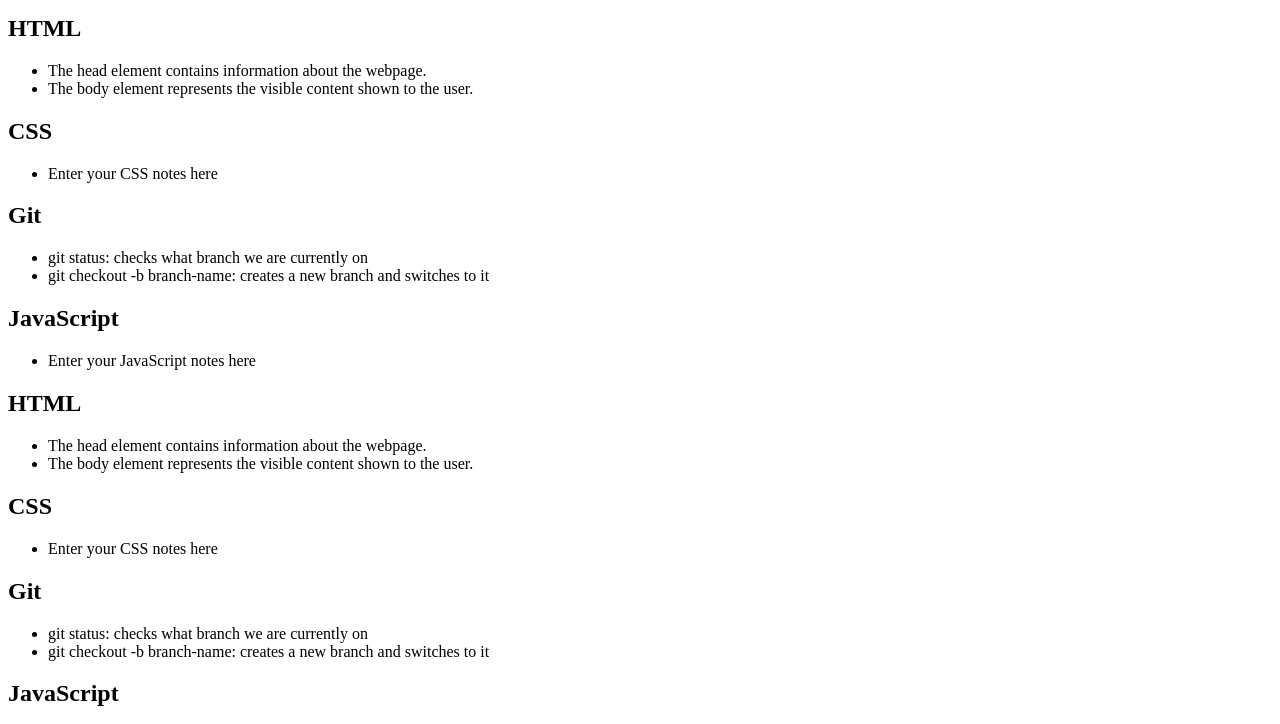
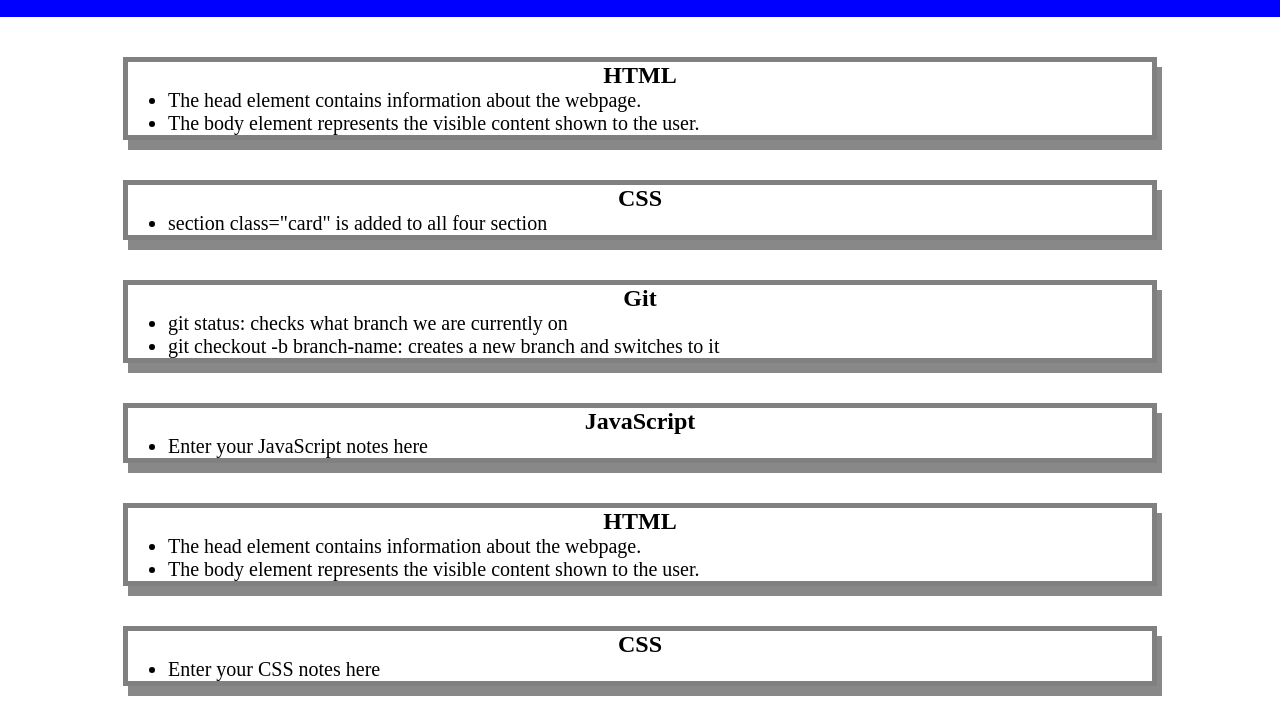
Before and after one commit to PHYPHAM1/prework-study-guide, a plain HTML site: page index.html in a window 1280 px wide. Shown: the part 103-827 px from the top of the page. Drawn offline with Linux system fonts and the light colour scheme.

Commit message:
added CSS to project

```diff
--- a/assets/style.css
+++ b/assets/style.css
@@ -33,3 +33,10 @@ p {
     text-align: center;
     font-size: 30px;
   }
+
+.card {
+  width: 80%;
+  margin: 40px auto;
+  border: 5px solid gray;
+  box-shadow: 5px 10px #888888;
+}
--- a/index.html
+++ b/index.html
@@ -4,6 +4,7 @@
     <meta charset="UTF-8" />
     <meta http-equiv="X-UA-Compatible" content="IE=edge" />
     <meta name="viewport" content="width=device-width, initial-scale=1.0" />
+    <link rel="stylesheet" href="./assets/style.css">
     <title>Prework Study Guide</title>
   </head>
   <body>
@@ -23,7 +24,7 @@
       <section class="card" id="css-section">
         <h2>CSS</h2>
         <ul>
-          <li>Enter your CSS notes here</li>
+          <li> section class="card" is added to all four section </li>
         </ul>
       </section>
     <section class="card" id="git-section">
```
